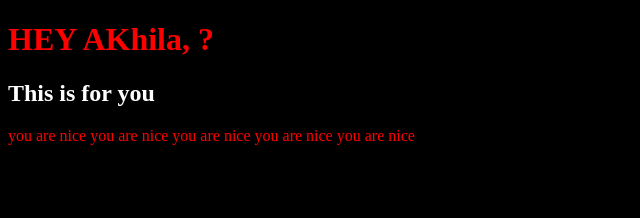
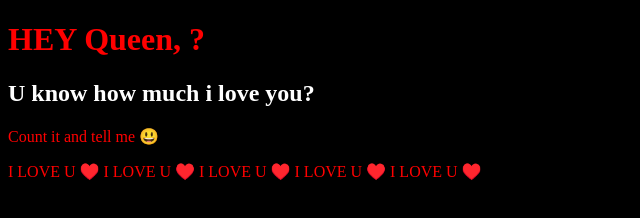
Before and after one commit to wishnu22/Thisfeelings.io, a plain HTML site: page index.html in a window 1280 px wide. Shown: the whole page, without its empty margins (0-640 px from the left). Drawn offline with Linux system fonts and the light colour scheme.

Commit message:
Update index.html

```diff
--- a/index.html
+++ b/index.html
@@ -8,14 +8,15 @@
     <link rel="stylesheet" href="love.css">
 </head>
 <body>
-    <h1>HEY AKhila,  ?</h1>
-<h2>This is for you</h2>
+    <h1>HEY Queen,  ?</h1>
+<h2>U know how much i love you? </h2>
+    </h2>Count it and tell me 😃 </h2>
 
 <p id="demo"></p>
 
 <script>
 const element = document.getElementById("demo");
-setInterval(function() {element.innerHTML += " you are nice"}, 1000);
+setInterval(function() {element.innerHTML += " I LOVE U ♥️"}, 1000);
 </script>
 
 </body>
```
